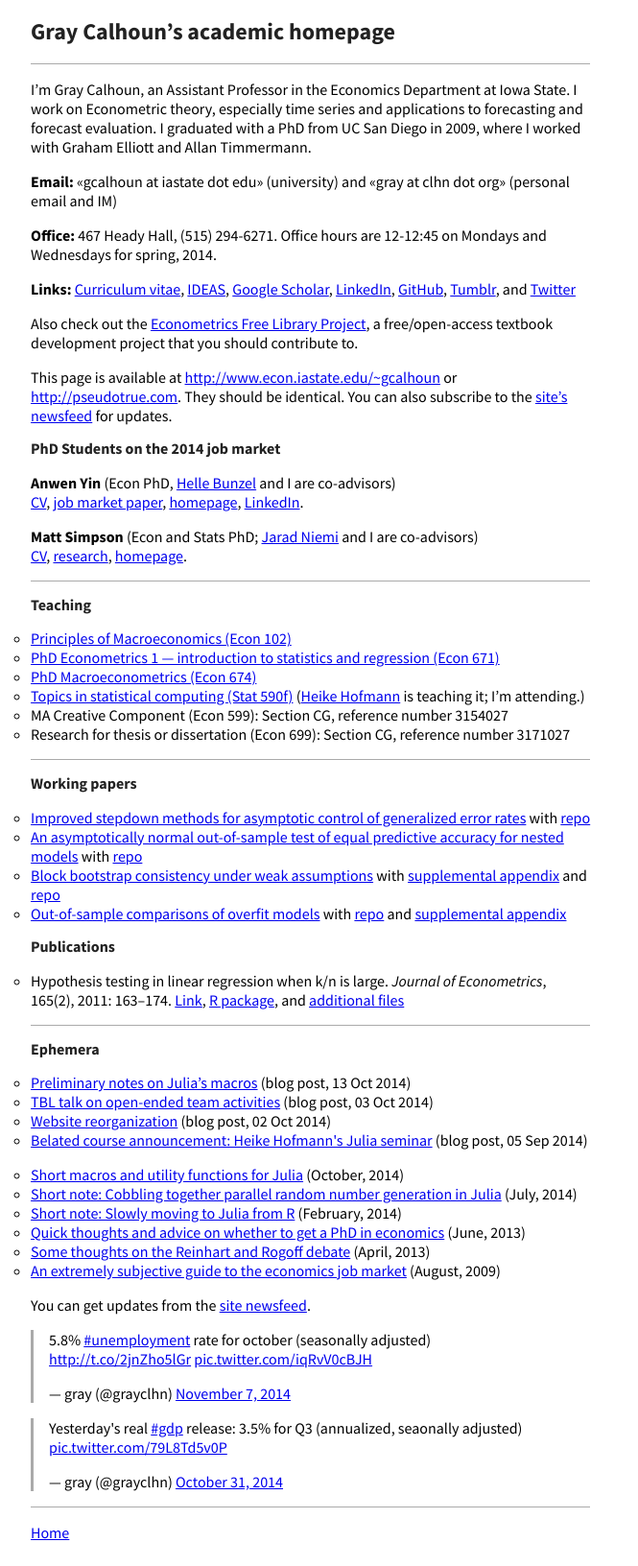
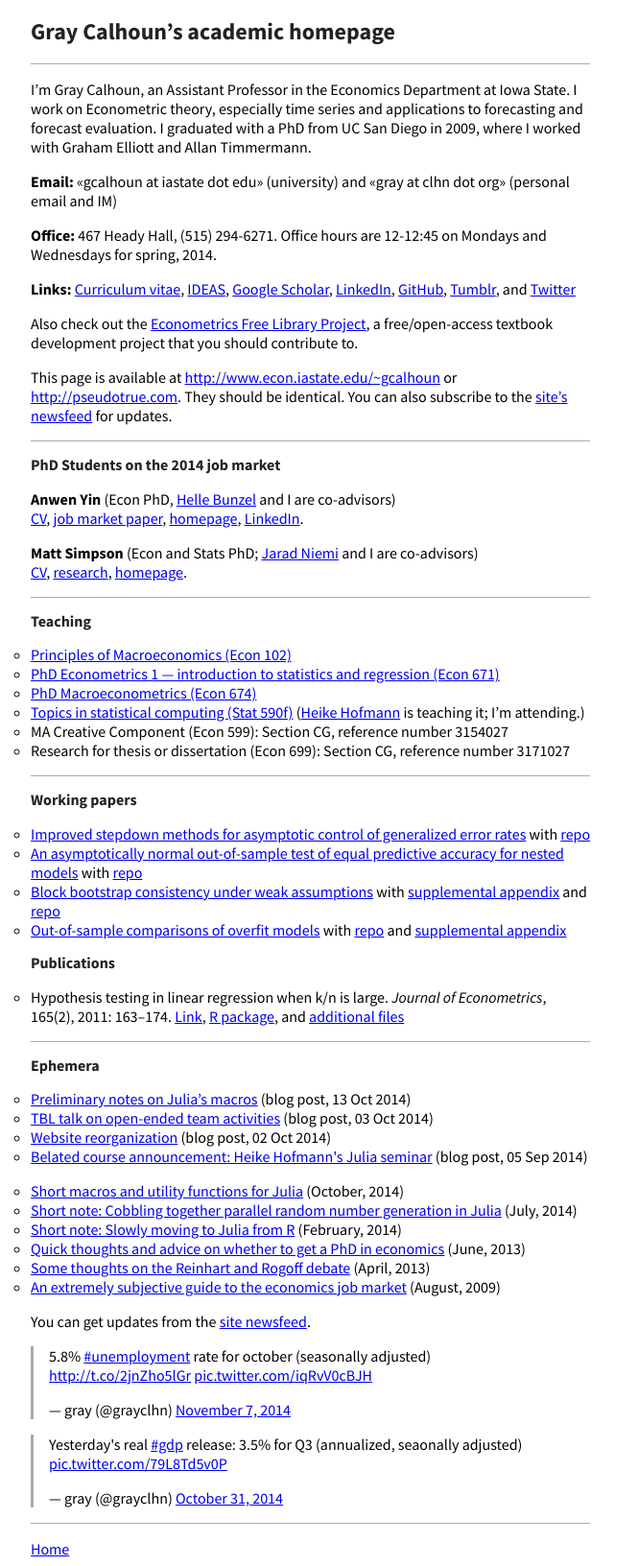
Before and after one commit to mmkuang/grayclhn.github.io, a Jekyll site: the page built from index.md, in a window 1280 px wide. Shown: the whole page at 96% size, without its empty margins (0-665 px from the left). Built offline with Jekyll 4.4.1, drawn with Linux system fonts in a browser that asks for light colours; Markdown is read by kramdown in place of the engine named in the settings; comment, search, counter and statistics services are not loaded.

Commit message:
Add hr to grad students segment of webpage

```diff
--- a/index.md
+++ b/index.md
@@ -35,6 +35,9 @@ updates.
 [cv]: http://www.econ.iastate.edu/sites/default/files/profile/cv/calhoun-cv.pdf
 [EFLP]: http://www.econometricslibrary.org
 
+<hr />
+
+<a id="students"> </a>
 ## PhD Students on the 2014 job market
 
 **Anwen Yin** (Econ PhD, [Helle Bunzel](https://www.econ.iastate.edu/people/faculty/bunzel-helle) and I are co-advisors)
```
